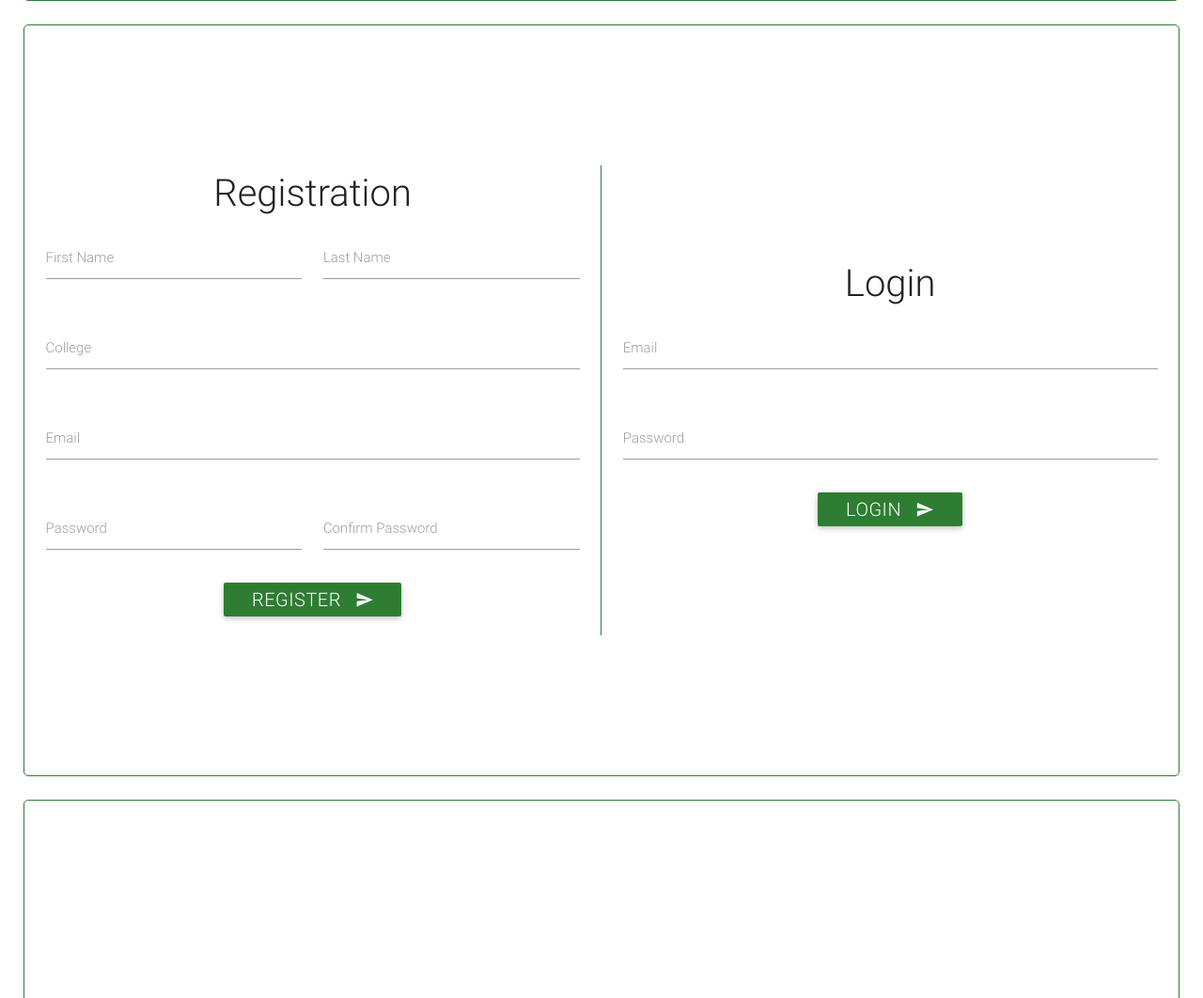
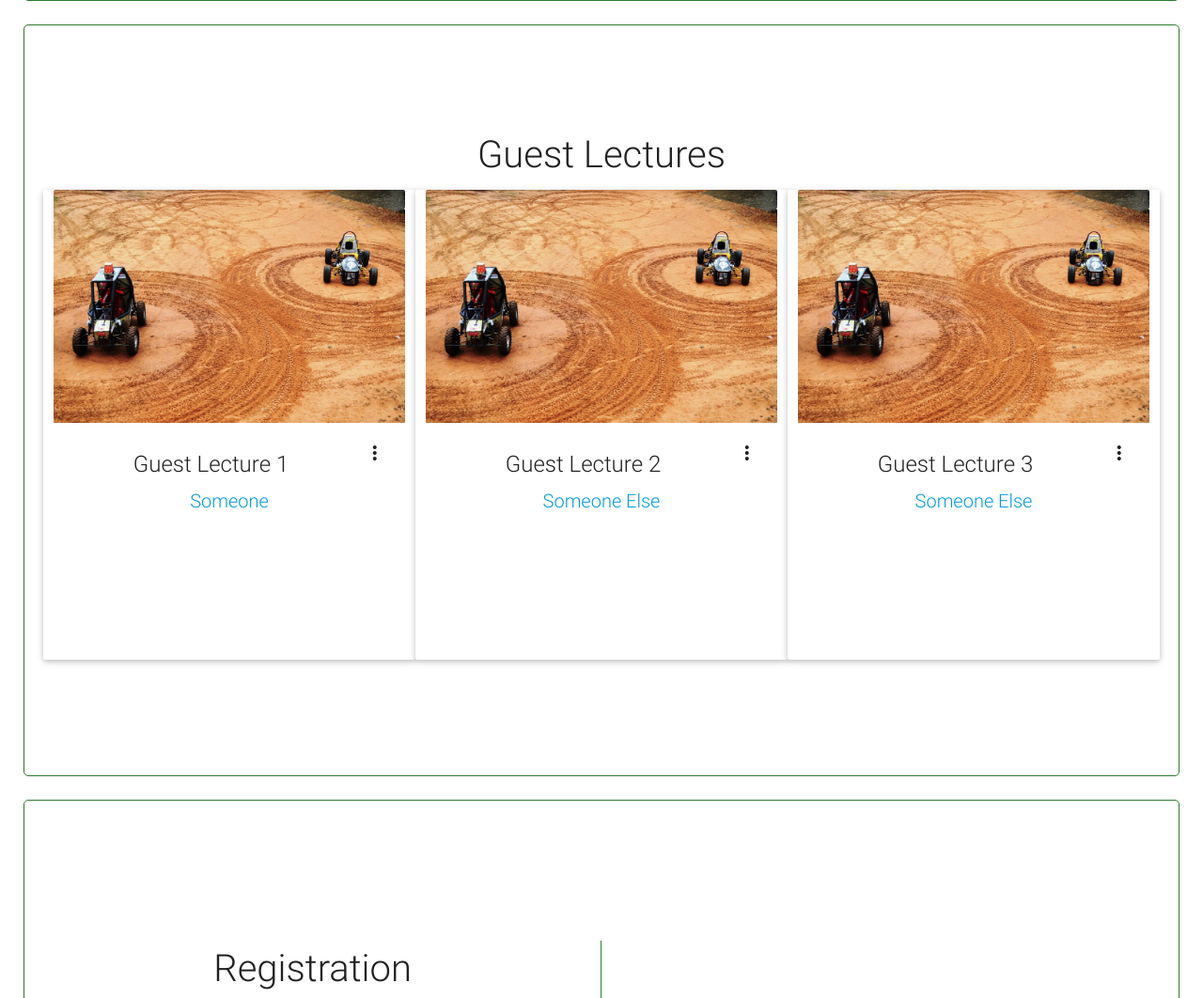
Before and after one commit to synergynitt/Synergy2017, a PHP site: page / in a window 1280 px wide. Shown: the part 2551-3613 px from the top of the page at 94% size. Run offline with PHP 8.4, Linux system fonts and the light colour scheme.

Commit message:
Add Guest Lectures Section

```diff
--- a/css/style.css
+++ b/css/style.css
@@ -132,3 +132,6 @@ section div {
 .deregister{
   color:#ffffff    ;
 }
+.gl{
+  margin:20px;
+}
--- a/index.html
+++ b/index.html
@@ -528,6 +528,7 @@
     <ul id="navlist" class="navlist">
       <li id="workshops"><a href="#synergy-workshops">Workshops</a> </li>
       <li id="events"><a href="#synergy-events">Events </a></li>
+      <li id="guestlectures"><a href="#synergy-gl">Guest Lectures</a></li>
       <li id="registration"><a href="#synergy-reg">Registration</a></li>
       <li id="sponsors"><a href="#synergy-sponsors">Sponsors</a></li>
     </ul>
@@ -650,6 +651,57 @@
     </div>
   </section>
 
+  <section id="synergy-gl" class="synergy-workshops valign-wrapper section ">
+    <div class="row center center-align fullwidth gl">
+      <div class="col s12 m12 l12 center center-align">
+        <span class="header">Guest Lectures</span>
+      </div>
+      <div class="card col s12 m6 l4 large hoverable">
+        <div class="card-image waves-effect waves-block waves-light">
+          <img class="activator" src="images/asdf.jpg">
+        </div>
+        <div class="card-content">
+          <span class="card-title activator grey-text text-darken-4">Guest Lecture 1<i class="material-icons right">more_vert</i></span>
+          <p><a href="#"> Someone</a></p>
+        </div>
+        <div class="card-reveal">
+          <span class="card-title grey-text text-darken-4">Someone<i class="material-icons right">close</i></span>
+          <p>Something About the someone</p>
+        </div>
+      </div>
+
+      <div class="card col s12 m6 l4 large hoverable">
+        <div class="card-image waves-effect waves-block waves-light">
+          <img class="activator" src="images/asdf.jpg">
+        </div>
+        <div class="card-content">
+          <span class="card-title activator grey-text text-darken-4">Guest Lecture 2<i class="material-icons right">more_vert</i></span>
+          <p><a href="#">Someone Else</a></p>
+        </div>
+        <div class="card-reveal">
+          <span class="card-title grey-text text-darken-4">Someone Else<i class="material-icons right">close</i></span>
+          <p>Something About the someone</p>
+        </div>
+      </div>
+
+      <div class="card col s12 m6 l4 large hoverable">
+        <div class="card-image waves-effect waves-block waves-light">
+          <img class="activator" src="images/asdf.jpg">
+        </div>
+        <div class="card-content">
+          <span class="card-title activator grey-text text-darken-4">Guest Lecture 3<i class="material-icons right">more_vert</i></span>
+          <p><a href="#">Someone Else</a></p>
+        </div>
+        <div class="card-reveal">
+          <span class="card-title grey-text text-darken-4">Someone Else<i class="material-icons right">close</i></span>
+          <p>Something About the someone</p>
+        </div>
+      </div>
+
+
+    </div>
+
+  </section>
 
   <section id="synergy-reg" class="synergy-workshops valign-wrapper section ">
 
--- a/js/animate.js
+++ b/js/animate.js
@@ -74,7 +74,11 @@ $("#goto-registration").on('click',function() {
         'scrollTop' : $("#synergy-reg").position().top
     });
 });
-
+$("#guestlectures").on('click',function() {
+    $('html, body').animate({
+        'scrollTop' : $("#synergy-gl").position().top
+    });
+});
 $("#sponsors").on('click',function() {
     $('html, body').animate({
         'scrollTop' : $("#synergy-sponsors").position().top
```
